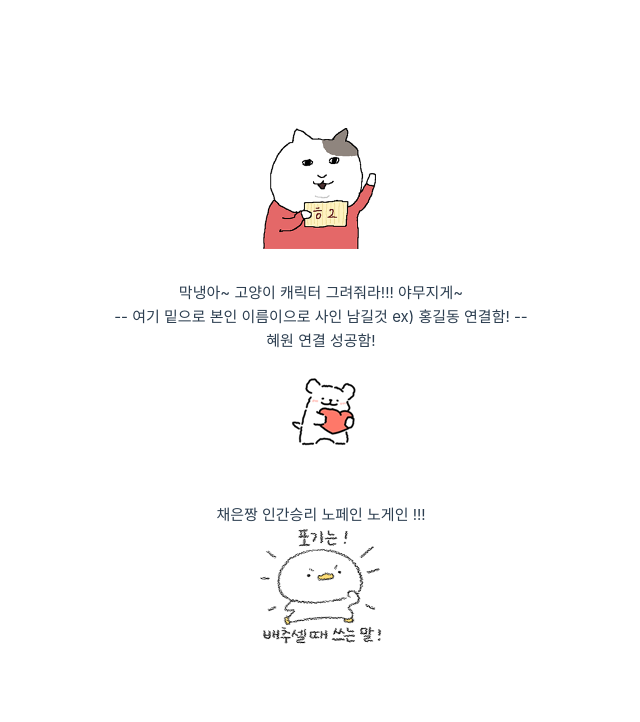
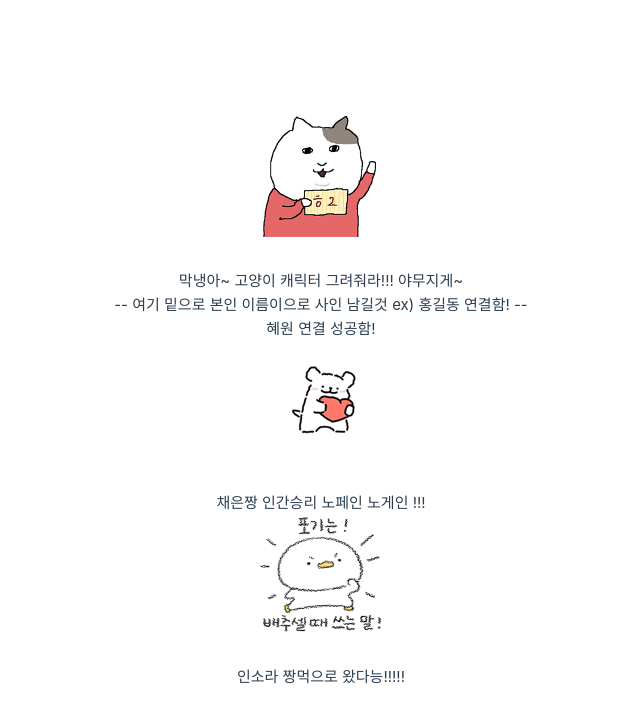
Before and after one commit to yczoro/yumyum_hero, a Vue app: page / in a window 1280 px wide. Shown: the top 722 px of the page, without its empty margins (319-959 px from the left). Built offline with nearby package versions, Linux system fonts and the light colour scheme.

Commit message:
230710 소라 스타트

```diff
--- a/src/App.vue
+++ b/src/App.vue
@@ -10,6 +10,7 @@ import TheWelcome from './components/TheWelcome.vue'
     <p> -- 여기 밑으로 본인 이름이으로 사인 남길것 ex) 홍길동 연결함! --</p>
     <p>혜원 연결 성공함!<img alt="Vue logo" class="logo" src="./assets/img/yum_heart.png" width="128" height="118" /></p>
     <p>채은짱 인간승리 노페인 노게인 !!! <img alt="Vue logo" class="logo" src="./assets/img/nopain.png" width="128" height="118" /></p>
+    <p>인소라 짱먹으로 왔다능!!!!!</p>
   </div>
 </template>
 
```
